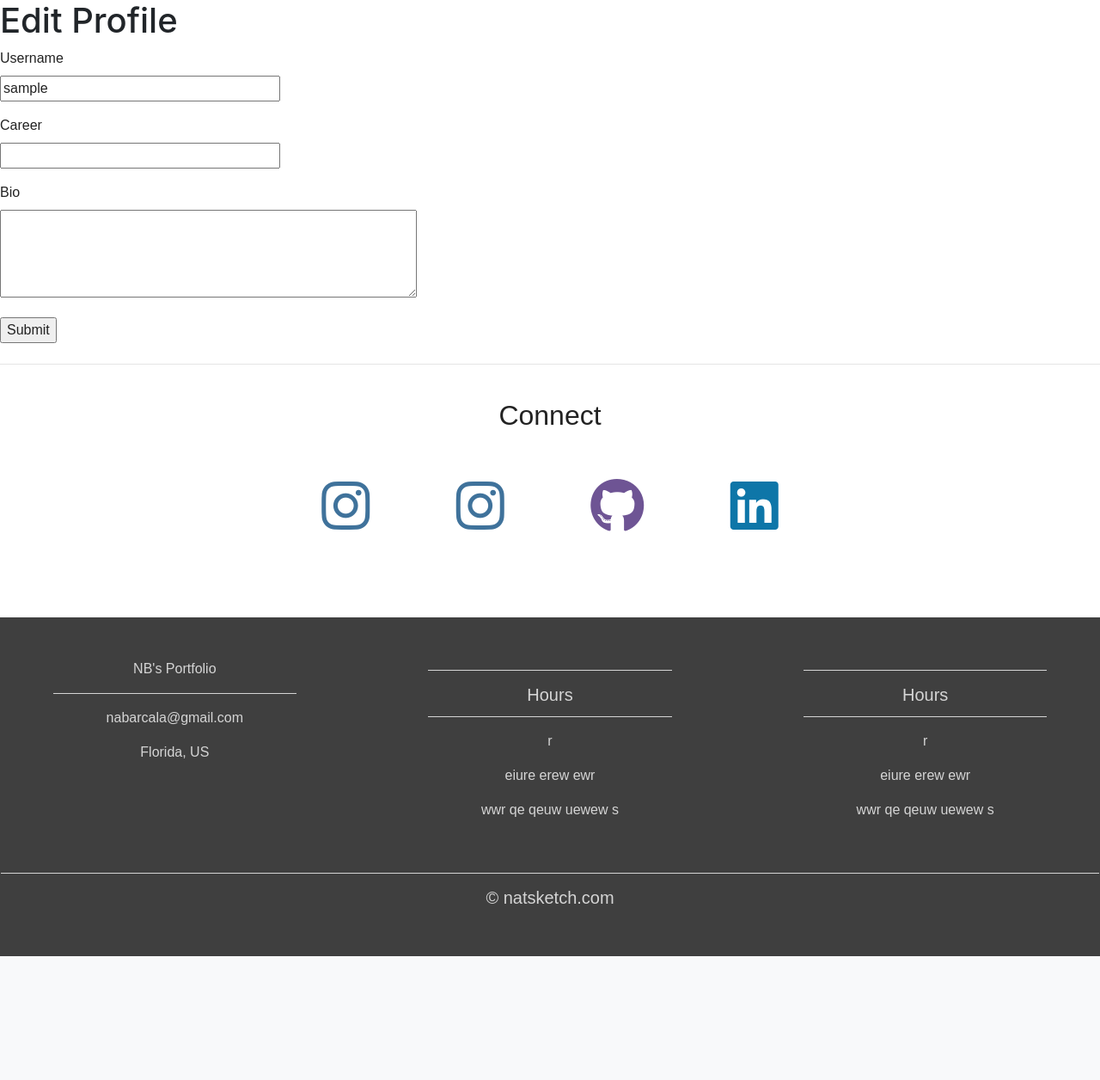
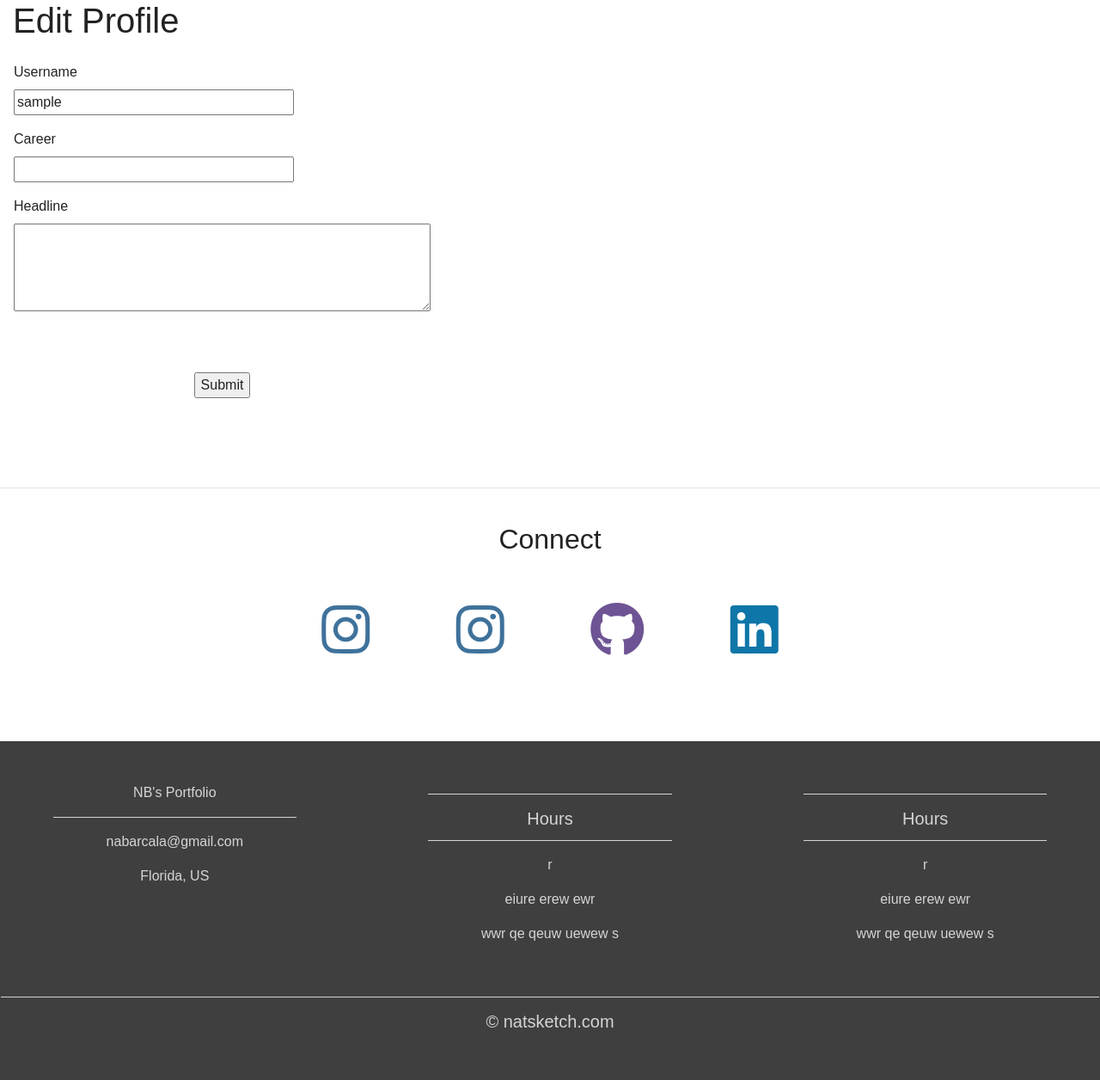
Before and after one commit to nabarcala/Python-and-Flask-Ex, a Flask app: page /edit_profile in a window 1280 px wide. Shown: the part 68-1324 px from the top of the page at 86% size. Before the commit the page ends 1180 px from the top, so only its background shows below. Run offline with Flask 2, Linux system fonts and the light colour scheme; the visitor is signed in with stand-in values (Sample User, id 1); data comes from the database, SQL or seed files in the repository; some libraries are stand-ins or nearby versions.

Commit message:
Changed bio to headline. Added create new project for user

```diff
--- a/app/forms.py
+++ b/app/forms.py
@@ -29,7 +29,7 @@ class RegistrationForm(FlaskForm):
 
 class EditProfileForm(FlaskForm):
     career = StringField('Career', validators=[Length(min=0, max=140)])
-    bio = TextAreaField('Bio', validators=[Length(min=0, max=400)])
+    headline = TextAreaField('Headline', validators=[Length(min=0, max=400)])
     username = StringField('Username')
     about_me = TextAreaField('About me', validators=[Length(min=0, max=140)])
     submit = SubmitField('Submit')
--- a/app/models.py
+++ b/app/models.py
@@ -22,7 +22,7 @@ class User(UserMixin, db.Model):
     posts = db.relationship('Post', backref='author', lazy='dynamic')
     about_me = db.Column(db.String(140))
     last_seen = db.Column(db.DateTime, default=datetime.utcnow)
-    bio = db.Column(db.String(140))
+    headline = db.Column(db.String(140))
     career = db.Column(db.String(140))
     followed = db.relationship(
         'User', secondary=followers,
--- a/app/routes.py
+++ b/app/routes.py
@@ -109,7 +109,7 @@ def edit_profile():
     if form.validate_on_submit():
         current_user.username = form.username.data
         current_user.about_me = form.about_me.data
-        current_user.bio = form.bio.data
+        current_user.headline = form.headline.data
         current_user.career = form.career.data
         db.session.commit()
         flash('Your changes have been saved.')
@@ -117,7 +117,7 @@ def edit_profile():
     elif request.method == 'GET':
         form.username.data = current_user.username
         form.about_me.data = current_user.about_me
-        form.bio.data = current_user.bio
+        form.headline.data = current_user.headline
         form.career.data = current_user.career
     return render_template('edit_profile.html', title='Edit Profile', form=form)
 
--- a/app/static/style.css
+++ b/app/static/style.css
@@ -77,6 +77,9 @@
 .fa-project-diagram, .fa-paw, .fa-palette {
     font-size: 4em;
     margin: 1rem;
+}
+.fa-edit {
+   color: #0e76a8;
 }
 
 /*--- Connect Section --*/
--- a/app/templates/base.html
+++ b/app/templates/base.html
@@ -115,6 +115,7 @@
 {% block scripts %}
 {{ super() }}
 <script src="https://ajax.googleapis.com/ajax/libs/jquery/3.3.1/jquery.min.js"></script>
+<script type="text/javascript" src="http://ajax.aspnetcdn.com/ajax/jquery.templates/beta1/jquery.tmpl.js"></script>
 <script src="https://cdnjs.cloudflare.com/ajax/libs/popper.js/1.12.9/umd/popper.min.js"></script>
 <script src="https://maxcdn.bootstrapcdn.com/bootstrap/4.0.0/js/bootstrap.min.js"></script>
 <script src="https://kit.fontawesome.com/d0e300c793.js" crossorigin="anonymous"></script>
--- a/app/templates/edit_profile.html
+++ b/app/templates/edit_profile.html
@@ -1,9 +1,12 @@
 {% extends "base.html" %}
 
 {% block app_content %}
+<div class="container-fluid padding">
     <h1>Edit Profile</h1>
+    <div class="row">
         <form action="" method="post">
             {{ form.hidden_tag() }}
+            <div class="col-lg-6">
                 <p>
                     {{ form.username.label }}<br>
                     {{ form.username(size=32) }}<br>
@@ -19,12 +22,18 @@
                     {% endfor %}
                 </p>
                 <p>
-            {{ form.bio.label }}<br>
-            {{ form.bio(cols=50, rows=4) }}<br>
-            {% for error in form.bio.errors %}
+                    {{ form.headline.label }}<br>
+                    {{ form.headline(cols=50, rows=4) }}<br>
+                    {% for error in form.headline.errors %}
                     <span style="color: red;">[{{ error }}]</span>
                     {% endfor %}
                 </p>
-        <p>{{ form.submit() }}</p>
+            </div>
+            <div class="col-md-12 col-lg-6 padding">
+
+            </div>
+            <p class="padding text-center">{{ form.submit() }}</p>
         </form>
+    </div>
+</div>
 {% endblock %}
--- a/app/templates/login.html
+++ b/app/templates/login.html
@@ -1,6 +1,7 @@
 {% extends "base.html" %}
 
 {% block app_content %}
+<div class="container-fluid padding text-center">
     <h1>Sign In</h1>
     <form action="" method="post" novalidate>
         {{ form.hidden_tag() }}
@@ -29,4 +30,5 @@
         New User?
         <a href="{{ url_for('register') }}">Click to Register!</a>
     </p>
+</div>
 {% endblock %}
--- a/app/templates/portfolio.html
+++ b/app/templates/portfolio.html
@@ -6,6 +6,9 @@
     <div class="row welcome text-center">
         <div class="col-12">
             <h1 class="display-4">Projects</h1>
+            {% if current_user.is_authenticated %}
+                <a href="{{ url_for('new_project') }}"><i class="fas fa-edit"?></i> Create new project</a>
+            {% endif %}
         </div>
         <hr>
     </div>
--- a/app/templates/register.html
+++ b/app/templates/register.html
@@ -2,10 +2,12 @@
 {% import 'bootstrap/wtf.html' as wtf %}
 
 {% block app_content %}
+<div class="container-fluid padding text-center">
     <h1>Register</h1>
     <div class="row">
-        <div class="col-md-4">
+        <div class="col-md-4 padding">
             {{ wtf.quick_form(form) }}
         </div>
     </div>
+</div>
 {% endblock %}
--- a/app/templates/user.html
+++ b/app/templates/user.html
@@ -1,6 +1,7 @@
 {% extends "base.html" %}
 
 {% block app_content %}
+<div class="container-fluid padding">
     <table>
         <tr valign="top">
             <td><img src="{{ user.avatar(128) }}"></td>
@@ -26,7 +27,7 @@
             </td>
         </tr>
     </table>
-    <hr>
+</div>
     {% for post in posts %}
     <!--  Invoke the sub-template for the posts  -->
         {% include '_post.html' %}
```
Lines whose indentation alone changed are shown as unchanged.
